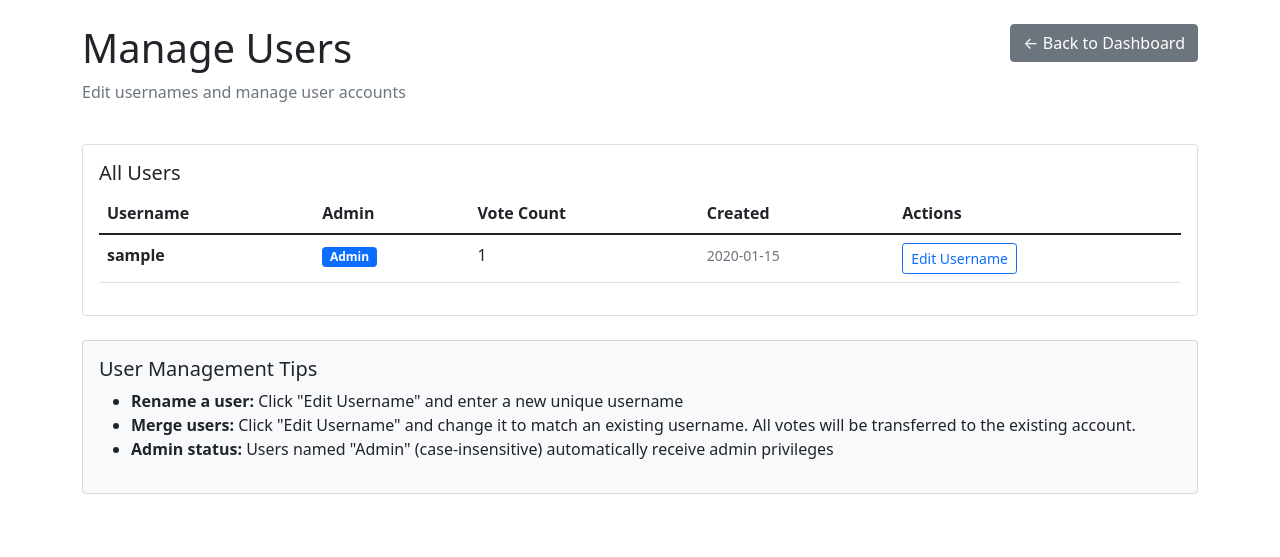
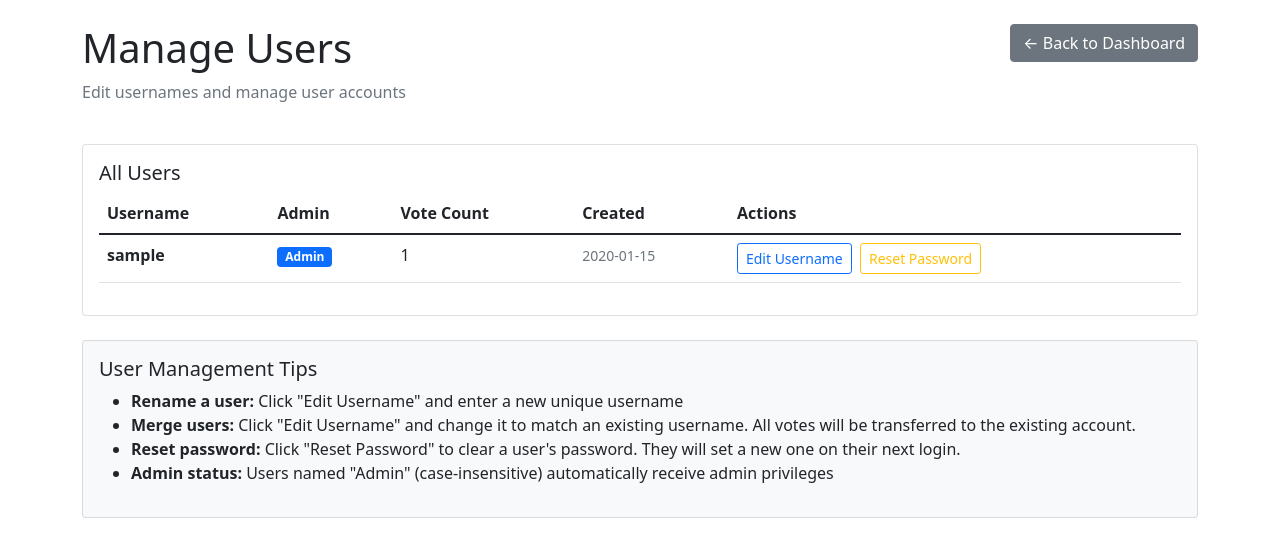
Before and after one commit to yalelibrary-metadata-services/classification-vote, a Flask app: page /admin/users in a window 1280 px wide. Shown: the part 56-613 px from the top of the page. Run offline with Flask 3, Linux system fonts and the light colour scheme; the visitor is signed in with stand-in values (Sample User, id 1); tables that the repository leaves empty hold one stand-in row (values such as "Sample post").

Commit message:
Add password reset feature for admin user management
Admins can now reset any user's password by setting it to NULL.
When reset, the user will be prompted to set a new password on their
next login attempt.

Changes:
- Add /admin/users/<id>/reset-password POST route
- Add 'Reset Password' button next to 'Edit Username' in user table
- Add confirmation modal with explanation of what happens
- Update User Management Tips to document the feature

This is useful when:
- Users forget their passwords
- Admins need to force a password change
- Testing or account recovery scenarios

Co-Authored-By: Claude Sonnet 4.5 <noreply@anthropic.com>

```diff
--- a/routes/admin.py
+++ b/routes/admin.py
@@ -305,3 +305,23 @@ def edit_user(user_id):
             flash(f'Error updating username: {str(e)}', 'danger')
 
     return redirect(url_for('admin.manage_users'))
+
+
+@admin_bp.route('/users/<int:user_id>/reset-password', methods=['POST'])
+@admin_required
+def reset_user_password(user_id):
+    """Reset a user's password to NULL so they can set a new one on next login"""
+
+    user = User.query.get_or_404(user_id)
+    username = user.username
+
+    try:
+        # Set password_hash to NULL
+        user.password_hash = None
+        db.session.commit()
+        flash(f'Password reset for user "{username}". They will be prompted to set a new password on next login.', 'success')
+    except Exception as e:
+        db.session.rollback()
+        flash(f'Error resetting password: {str(e)}', 'danger')
+
+    return redirect(url_for('admin.manage_users'))
--- a/templates/admin/users.html
+++ b/templates/admin/users.html
@@ -54,6 +54,12 @@
                                             data-bs-toggle="modal"
                                             data-bs-target="#editModal{{ user.id }}">
                                         Edit Username
+                                    </button>
+                                    <button type="button"
+                                            class="btn btn-sm btn-outline-warning ms-1"
+                                            data-bs-toggle="modal"
+                                            data-bs-target="#resetPasswordModal{{ user.id }}">
+                                        Reset Password
                                     </button>
                                 </td>
                             </tr>
@@ -117,6 +123,39 @@
     {% endfor %}
 {% endif %}
 
+<!-- Reset Password Modals (outside the table) -->
+{% if users %}
+    {% for user in users %}
+    <div class="modal fade" id="resetPasswordModal{{ user.id }}" tabindex="-1" aria-labelledby="resetPasswordModalLabel{{ user.id }}" aria-hidden="true">
+        <div class="modal-dialog">
+            <div class="modal-content">
+                <div class="modal-header">
+                    <h5 class="modal-title" id="resetPasswordModalLabel{{ user.id }}">Reset Password</h5>
+                    <button type="button" class="btn-close" data-bs-dismiss="modal" aria-label="Close"></button>
+                </div>
+                <form method="POST" action="{{ url_for('admin.reset_user_password', user_id=user.id) }}">
+                    <div class="modal-body">
+                        <p>Are you sure you want to reset the password for <strong>{{ user.username }}</strong>?</p>
+                        <div class="alert alert-info">
+                            <strong>What happens:</strong>
+                            <ul class="mb-0 mt-2">
+                                <li>The user's password will be cleared</li>
+                                <li>They will be prompted to set a new password on their next login</li>
+                                <li>They can use any password they choose</li>
+                            </ul>
+                        </div>
+                    </div>
+                    <div class="modal-footer">
+                        <button type="button" class="btn btn-secondary" data-bs-dismiss="modal">Cancel</button>
+                        <button type="submit" class="btn btn-warning">Reset Password</button>
+                    </div>
+                </form>
+            </div>
+        </div>
+    </div>
+    {% endfor %}
+{% endif %}
+
 <div class="row mt-4">
     <div class="col-md-12">
         <div class="card bg-light">
@@ -125,6 +164,7 @@
                 <ul>
                     <li><strong>Rename a user:</strong> Click "Edit Username" and enter a new unique username</li>
                     <li><strong>Merge users:</strong> Click "Edit Username" and change it to match an existing username. All votes will be transferred to the existing account.</li>
+                    <li><strong>Reset password:</strong> Click "Reset Password" to clear a user's password. They will set a new one on their next login.</li>
                     <li><strong>Admin status:</strong> Users named "Admin" (case-insensitive) automatically receive admin privileges</li>
                 </ul>
             </div>
```
